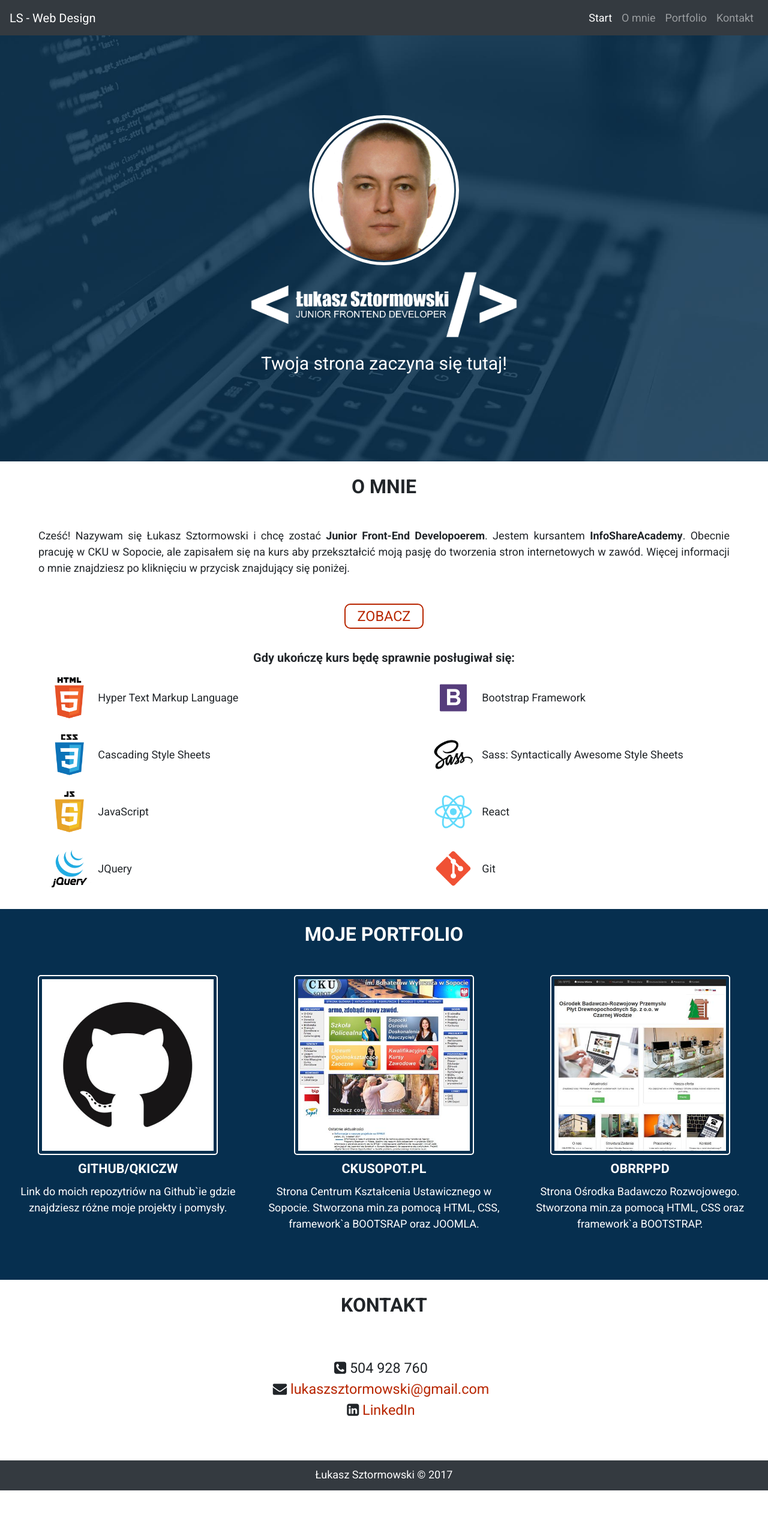
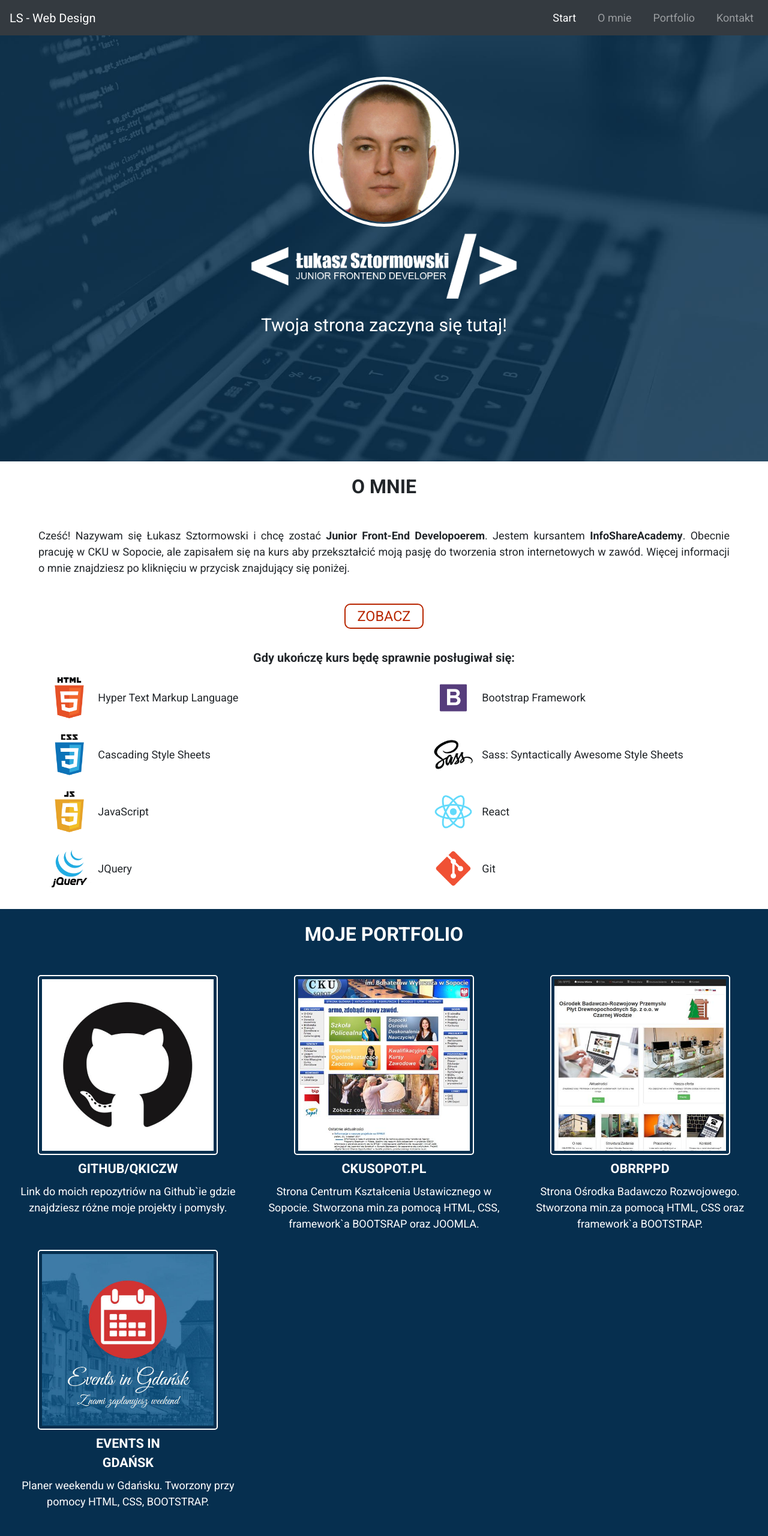
Before and after one commit to qkiczw/qkiczw.github.io, a plain HTML site: page index.html in a window 1280 px wide. Shown: the top 2560 px of the page at 60% size. Before the commit the page ends 2484 px from the top, so only its background shows below. Drawn offline with nearby package versions, Linux system fonts and the light colour scheme.

Commit message:
Edit content in Portfolio section and small fixes in header and menu.

```diff
--- a/css/style.css
+++ b/css/style.css
@@ -35,6 +35,11 @@ a, a:focus, a:visited, a:link{
 
 .main-menu li{
     display: inline-block;
+
+}
+
+li.nav-item{
+    padding-left: 20px;
 }
 
 /*Header */
@@ -47,7 +52,7 @@ a, a:focus, a:visited, a:link{
     background-position: 50% 50%;
     background-size: cover ;
     margin-top: 0;
-    padding-top: 15%;
+    padding-top: 10%;
 }
 
 .picture-of-me{
@@ -62,8 +67,8 @@ a, a:focus, a:visited, a:link{
     width: 450px;
 }
 
-.header-text{
-    font-size: 20px;
+h1.header-text{
+    font-size: 30px;
     color: #ffffff;
     text-align: center;
 }
--- a/index.html
+++ b/index.html
@@ -216,6 +216,19 @@
                             </div>
                         </div>
                     </div>
+                    <!--Row 2-->
+                    <div class="row">
+                        <!-- Portfolio Github-->
+                        <div class="col-md-4  col-sm-6  ">
+                            <div class="portfolio-description">
+                                <a href="https://github.com/infoshareacademy/jfdz7-zylce" target="_blank" class="mx-auto d-block"><img src="images/portfolio/eig.jpg" class="mx-auto d-block portfolio-img img-fluid" alt="Picture of Events in Gdańsk"></a>
+                                <span class="portfolio-item-title mx-auto d-block">Events in Gdańsk</span>
+                                <p class="portfolio-item-info mx-auto d-block">
+                                    Planer weekendu w Gdańsku. Tworzony przy pomocy HTML, CSS, BOOTSTRAP.
+                                </p>
+                            </div>
+                        </div>
+                    </div>
                 </div>
             </section>
 
```
Also changed, not shown: images/portfolio/eig.jpg (added).
